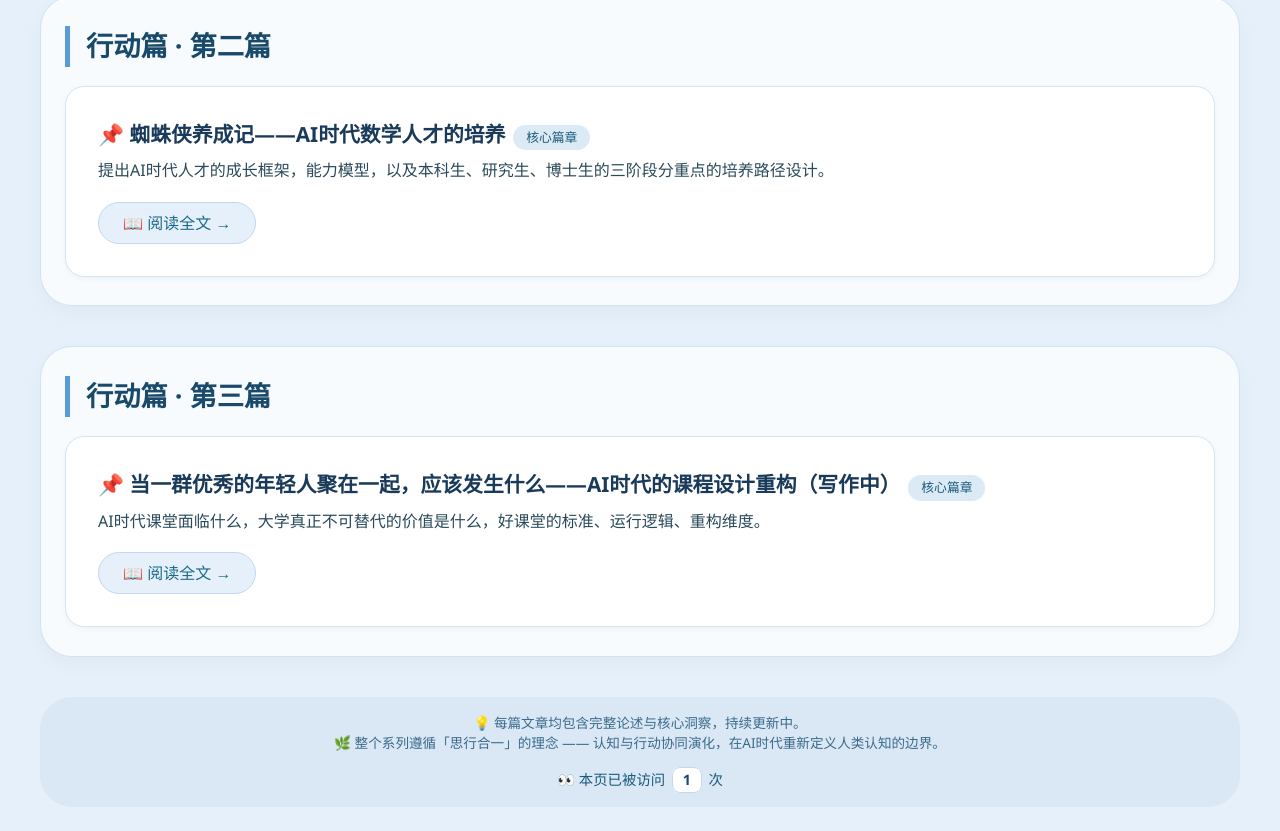
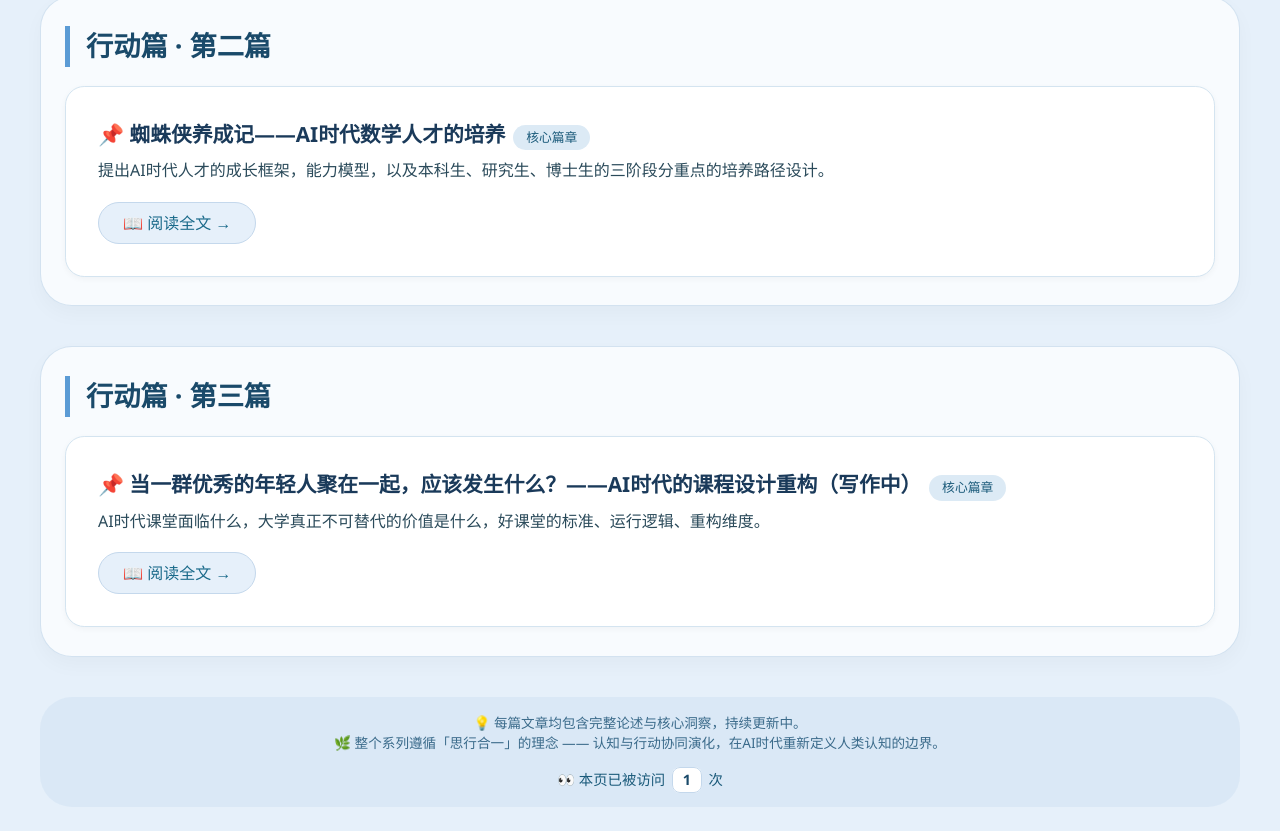
Before and after one commit to caojun1860/AI4Math, a plain HTML site: page index.html in a window 1280 px wide. Shown: the part 1876-2707 px from the top of the page. Drawn offline with Linux system fonts and the light colour scheme.

Commit message:
Update index.html

```diff
--- a/index.html
+++ b/index.html
@@ -554,7 +554,7 @@
 
                     id: "article5",
 
-                    name: "当一群优秀的年轻人聚在一起，应该发生什么——AI时代的课程设计重构（写作中）",
+                    name: "当一群优秀的年轻人聚在一起，应该发生什么？——AI时代的课程设计重构（写作中）",
 
                     desc: "AI时代课堂面临什么，大学真正不可替代的价值是什么，好课堂的标准、运行逻辑、重构维度。",
 
```
